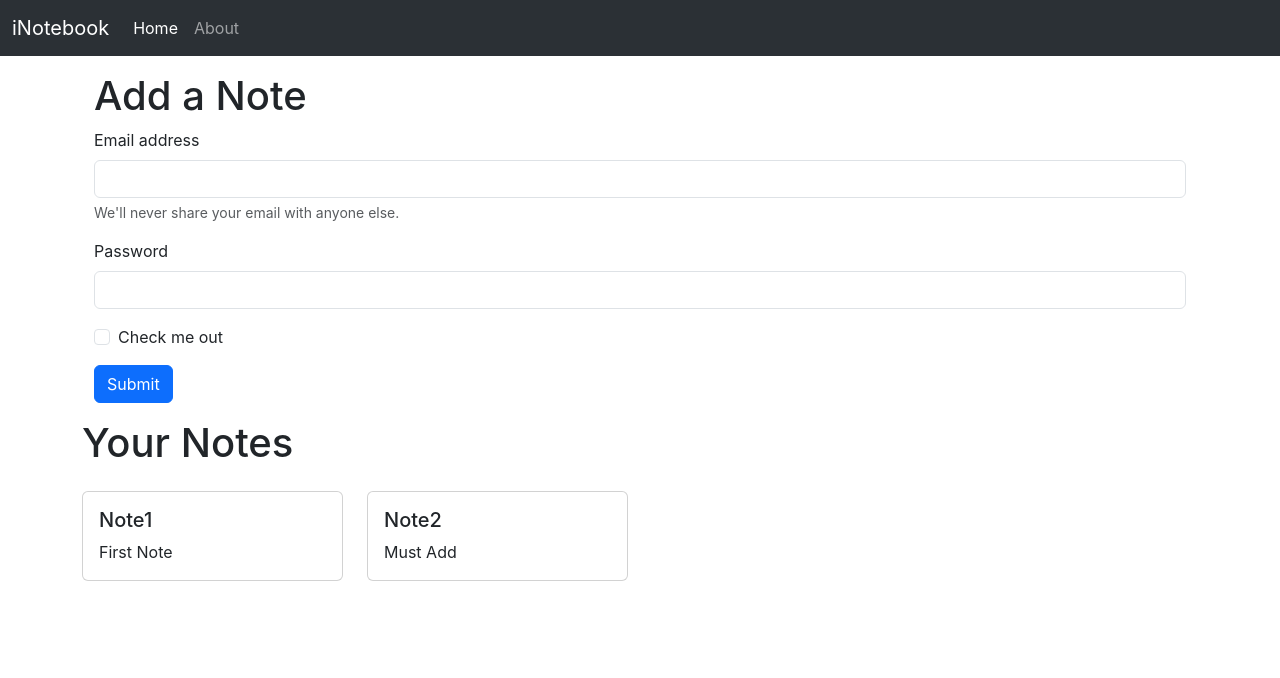
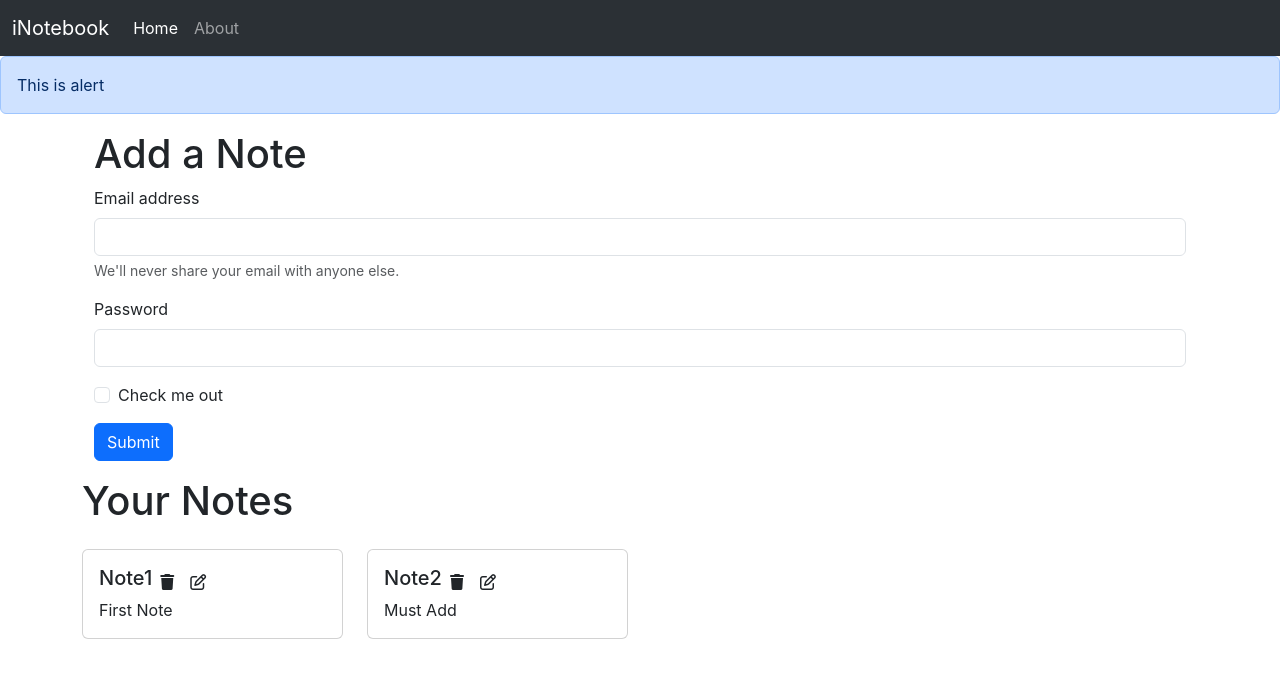
Before and after one commit to SarikaBandewar/inotebook, a React (Create React App) app: page /home in a window 1280 px wide. Shown: the top 678 px of the page. Built offline with nearby package versions, Linux system fonts and the light colour scheme.

Commit message:
add noteitem design

```diff
--- a/public/index.html
+++ b/public/index.html
@@ -39,6 +39,10 @@
       crossorigin="anonymous"
     ></script>
     <noscript>You need to enable JavaScript to run this app.</noscript>
+    <script
+      src="https://kit.fontawesome.com/dc19b09567.js"
+      crossorigin="anonymous"
+    ></script>
     <div id="root"></div>
     <!--
       This HTML file is a template.
--- a/src/App.js
+++ b/src/App.js
@@ -4,13 +4,15 @@ import { BrowserRouter as Router, Routes, Route } from 'react-router-dom';
 import Home from './components/Home';
 import About from './components/About';
 import NoteState from './context/notes/NoteState';
+import Alert from './components/Alert';
 
 function App() {
   return (
     <>
       <NoteState>
         <Router>
-          {<Navbar />}
+          <Navbar />
+          <Alert msg="This is alert" />
           <div className="container">
             <Routes>
               <Route exact path="/home" element={<Home />} />
--- /dev/null
+++ b/src/components/Alert.js
@@ -0,0 +1,13 @@
+import React from 'react';
+
+const Alert = (props) => {
+  return (
+    <div>
+      <div className="alert alert-primary" role="alert">
+        {props.msg}
+      </div>
+    </div>
+  );
+};
+
+export default Alert;
--- a/src/components/Home.js
+++ b/src/components/Home.js
@@ -8,7 +8,7 @@ function Home() {
         <h1>Add a Note</h1>
         <form>
           <div className="mb-3">
-            <label for="exampleInputEmail1" className="form-label">
+            <label htmlFor="exampleInputEmail1" className="form-label">
               Email address
             </label>
             <input
@@ -22,7 +22,7 @@ function Home() {
             </div>
           </div>
           <div className="mb-3">
-            <label for="exampleInputPassword1" className="form-label">
+            <label htmlFor="exampleInputPassword1" className="form-label">
               Password
             </label>
             <input
@@ -37,7 +37,7 @@ function Home() {
               className="form-check-input"
               id="exampleCheck1"
             />
-            <label className="form-check-label" for="exampleCheck1">
+            <label className="form-check-label" htmlFor="exampleCheck1">
               Check me out
             </label>
           </div>
--- a/src/components/NoteItem.js
+++ b/src/components/NoteItem.js
@@ -6,7 +6,11 @@ const NoteItem = (props) => {
     <div className="col-md-3">
       <div className="card my-3">
         <div className="card-body">
-          <h5 className="card-title">{note.title}</h5>
+          <div className="d-flex align-items-center">
+            <h5 className="card-title">{note.title}</h5>
+            <i className="fa-solid fa-trash mx-2"></i>
+            <i className="fa-regular fa-pen-to-square mx-2"></i>
+          </div>
           <p className="card-text">{note.description}</p>
         </div>
       </div>
--- a/src/components/Notes.js
+++ b/src/components/Notes.js
@@ -9,7 +9,7 @@ const Notes = () => {
     <div className="row my-3">
       <h1>Your Notes</h1>
       {notes.map((note) => {
-        return <NoteItem note={note} />;
+        return <NoteItem key={note._id} note={note} />;
       })}
     </div>
   );
--- a/src/index.css
+++ b/src/index.css
@@ -11,3 +11,7 @@ code {
   font-family: source-code-pro, Menlo, Monaco, Consolas, 'Courier New',
     monospace;
 }
+
+i {
+  cursor: pointer;
+}
```
